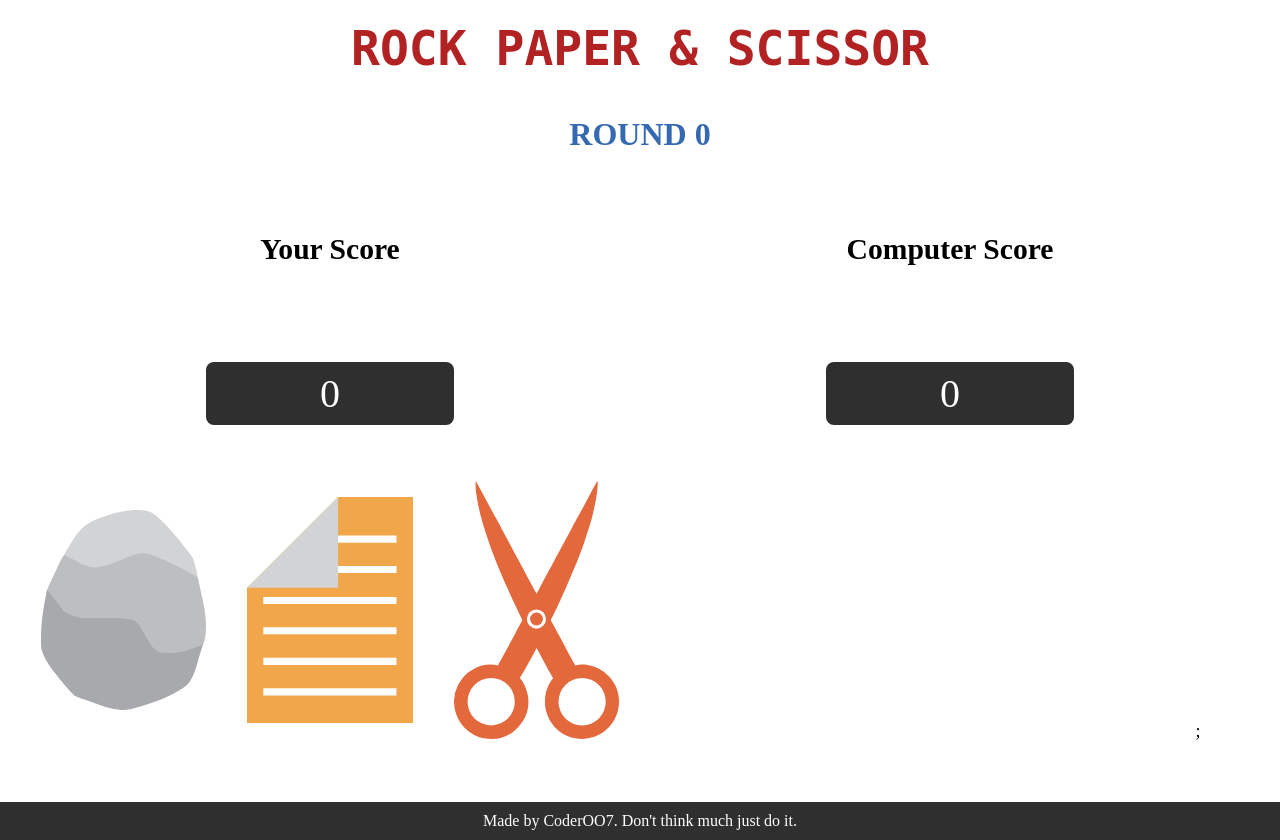
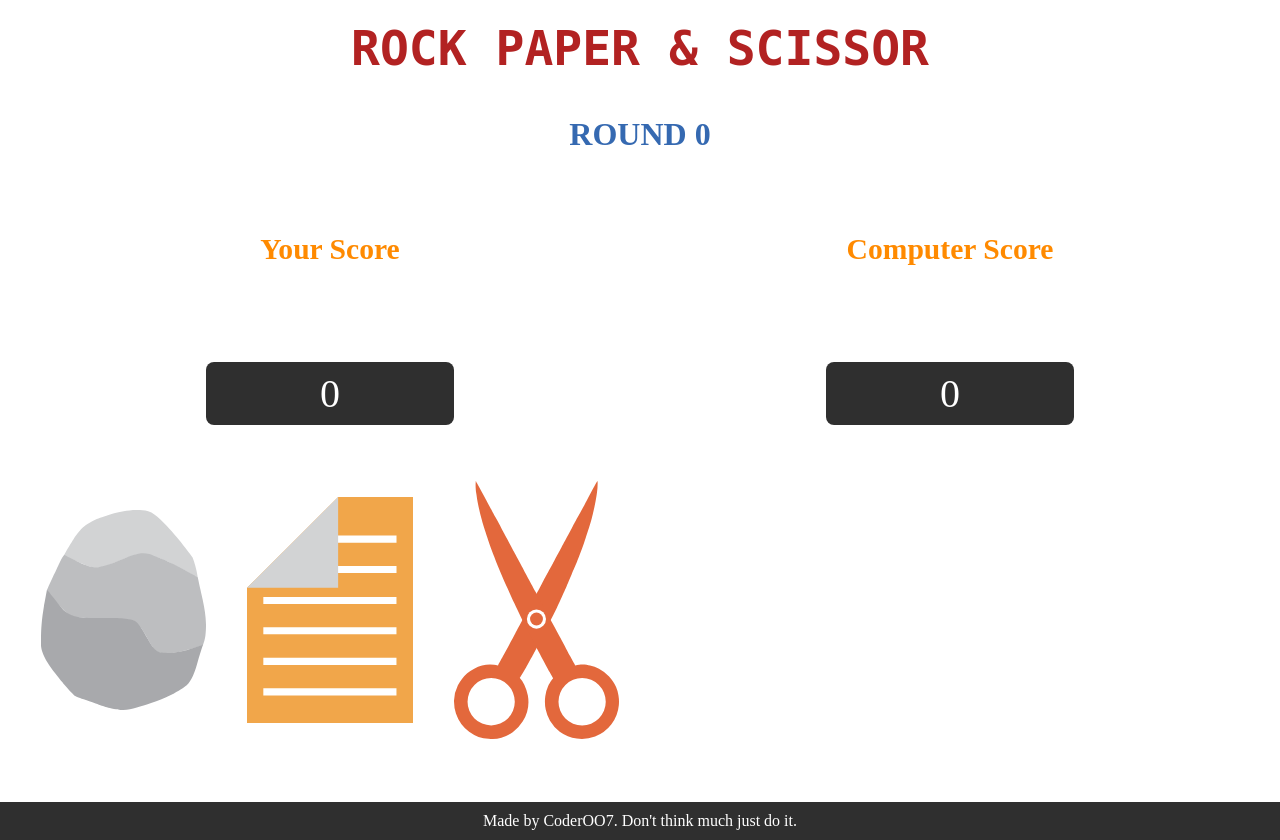
Before and after one commit to deeplearningcentre/rps, a PHP site: page / in a window 1280 px wide. Run offline with PHP 8.4, Linux system fonts and the light colour scheme.

Commit message:
Done some modification to code

```diff
--- a/index.html
+++ b/index.html
@@ -2,6 +2,7 @@
 <html>
     <head>
         <meta http-equiv="Content-Type" content="text/html;charset=UTF-8">
+        <link href="https://fonts.googleapis.com/css?family=Anton&display=swap" rel="stylesheet">
         <link rel="stylesheet" href="style.css">
         <title>Rock Paper Scissor</title>
     </head>
@@ -27,7 +28,7 @@
                         <span class="scoreDisplay">0</span>
                     </div>
                     <div class="itemInsert">
-                        <img class="resp-img" src="" alt="">;
+
                     </div>
                 </section>
             </main>
--- a/script.js
+++ b/script.js
@@ -14,7 +14,7 @@ let roundIteration = document.querySelector('#roundIteration');
 let itemInsert = document.querySelector('.itemInsert'); //To insert the image on basis on computerSelection
 
 btn.forEach(btn=>btn.addEventListener('click',(e)=>{
-    playerSelection = e.target.parentNode.value;
+    playerSelection = e.target.parentNode.value || e.target.value;
     beginGame();
 }));
 
--- a/style.css
+++ b/style.css
@@ -5,11 +5,12 @@
 }
 html,body{
     height: 100%;
-    font-size: 18px;
 }
 body{
     display: flex;
     flex-direction: column;
+    font-size: 18px;
+    /* font-family: 'Anton', sans-serif; */
 }
 div#container{
     display: flex;
@@ -41,11 +42,14 @@ footer{
     font-size: 3vh;
     justify-content: center;
     font-weight: bold;
+    color: #2aae57
 }
 
 .score{
     display: flex;
     flex-direction: column;
+    color: #ff8a00;
+    font-weight: 400;
 }
 
 .scoreDisplay{
```
